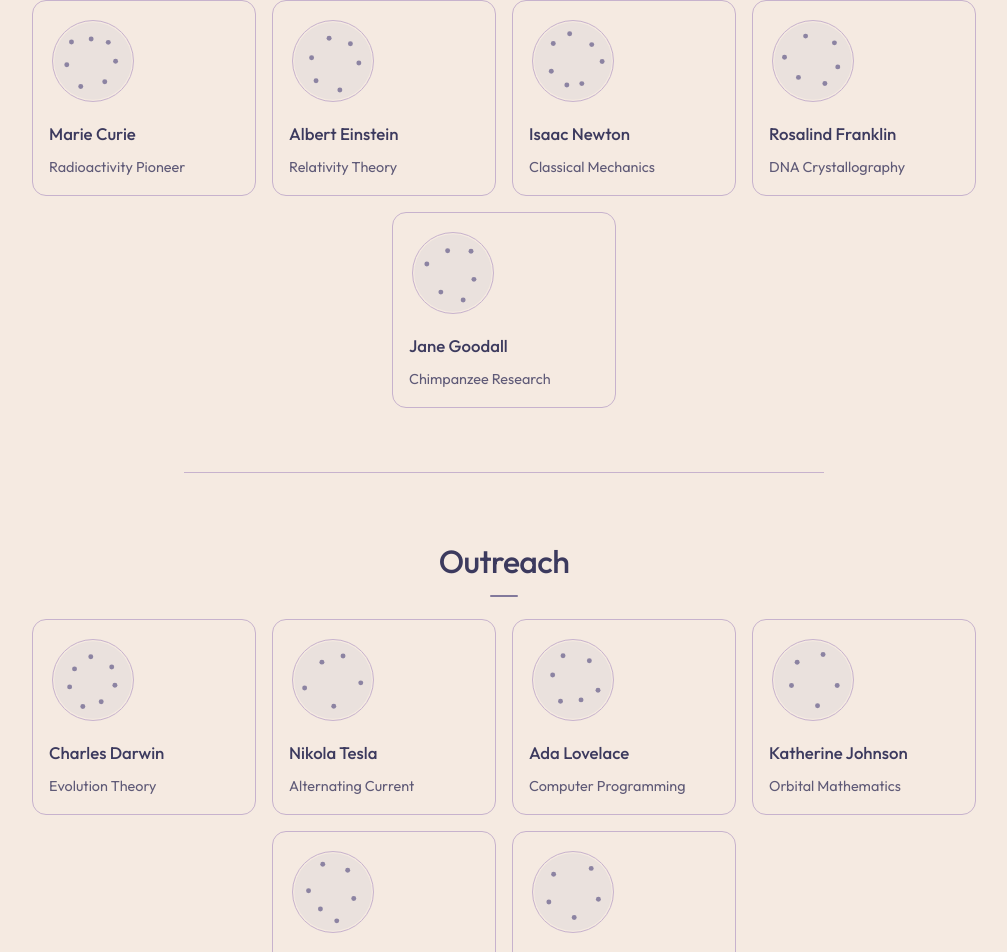
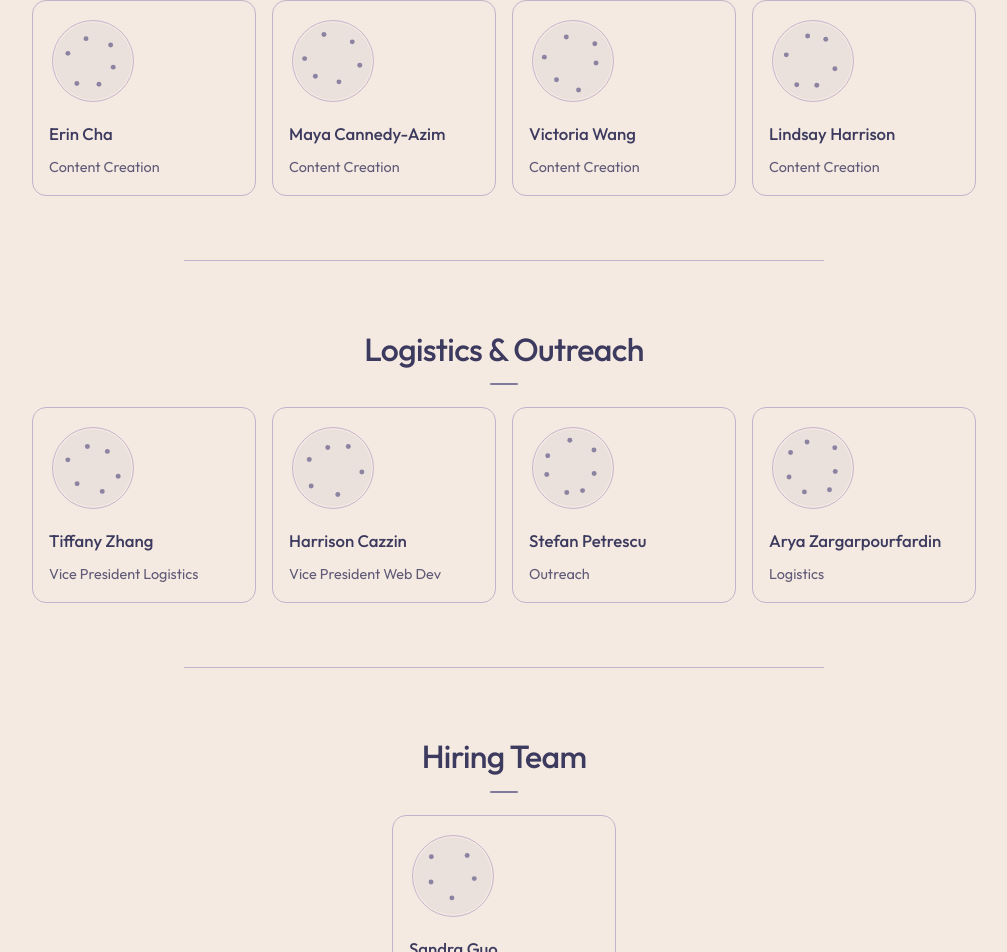
Before and after one commit to hcazz1n/aera, a React (Vite) app in the folder aera-website/: page /team in a window 1280 px wide. Shown: the part 693-1645 px from the top of the page, without its empty margins (136-1143 px from the left). Built offline with nearby package versions, Linux system fonts and the light colour scheme.

Commit message:
team name update

```diff
--- a/aera-website/src/pages/Team.jsx
+++ b/aera-website/src/pages/Team.jsx
@@ -7,49 +7,42 @@ const cx = (...classNames) => classNames.map((className) => styles[className]).f
 const TEAM = [
     {
       id: "executive",
-      name: "Co-Presidents",
+      name: "Executives",
       blurb: "Empty",
       members: [
-          { name: "Kristin Zérczi", role: "Co-Founder & Director" },
-          { name: "Elisha Yao", role: "Co-Founder & Director" },
+          { name: "Kristin Zérczi", role: "Co-President" },
+          { name: "Elisha Yao", role: "Co-President" },
       ],
     },
     {
-      id: "ops",
+      id: "marketing",
       name: "Marketing",
       blurb: "Empty",
       members: [
-          { name: "Marie Curie", role: "Radioactivity Pioneer" },
-          { name: "Albert Einstein", role: "Relativity Theory" },
-          { name: "Isaac Newton", role: "Classical Mechanics" },
-          { name: "Rosalind Franklin", role: "DNA Crystallography" },
-          { name: "Jane Goodall", role: "Chimpanzee Research" },
+          { name: "Erin Cha", role: "Content Creation" },
+          { name: "Maya Cannedy-Azim", role: "Content Creation" },
+          { name: "Victoria Wang", role: "Content Creation" },
+          { name: "Lindsay Harrison", role: "Content Creation" },
+
       ],
     },
     {
-      id: "outreach",
-      name: "Outreach",
+      id: "logi",
+      name: "Logistics & Outreach",
       blurb: "Empty",
       members: [
-          { name: "Charles Darwin", role: "Evolution Theory" },
-          { name: "Nikola Tesla", role: "Alternating Current" },
-          { name: "Ada Lovelace", role: "Computer Programming" },
-          { name: "Katherine Johnson", role: "Orbital Mathematics" },
-          { name: "Alan Turing", role: "Computing Theory" },
-          { name: "Richard Feynman", role: "Quantum Electrodynamics" },
+          { name: "Tiffany Zhang", role: "Vice President Logistics" },
+          { name: "Harrison Cazzin", role: "Vice President Web Dev" },
+          { name: "Stefan Petrescu", role: "Outreach" },
+          { name: "Arya Zargarpourfardin", role: "Logistics" },
       ],
     },
     {
-      id: "outreach",
-      name: "Outreach",
+      id: "hr",
+      name: "Hiring Team",
       blurb: "Empty",
       members: [
-          { name: "Charles Darwin", role: "Evolution Theory" },
-          { name: "Nikola Tesla", role: "Alternating Current" },
-          { name: "Ada Lovelace", role: "Computer Programming" },
-          { name: "Katherine Johnson", role: "Orbital Mathematics" },
-          { name: "Alan Turing", role: "Computing Theory" },
-          { name: "Richard Feynman", role: "Quantum Electrodynamics" },
+          { name: "Sandra Guo", role: "Vice President Hiring" },
       ],
     },
 ];
```
